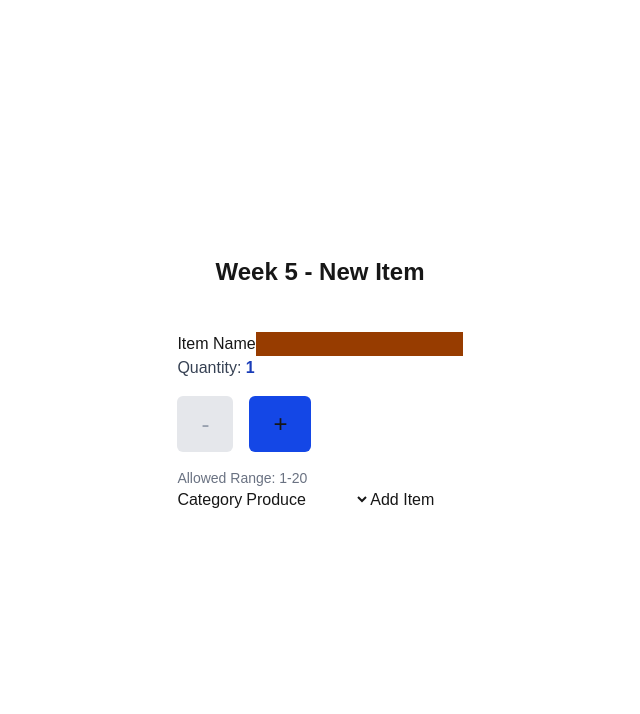
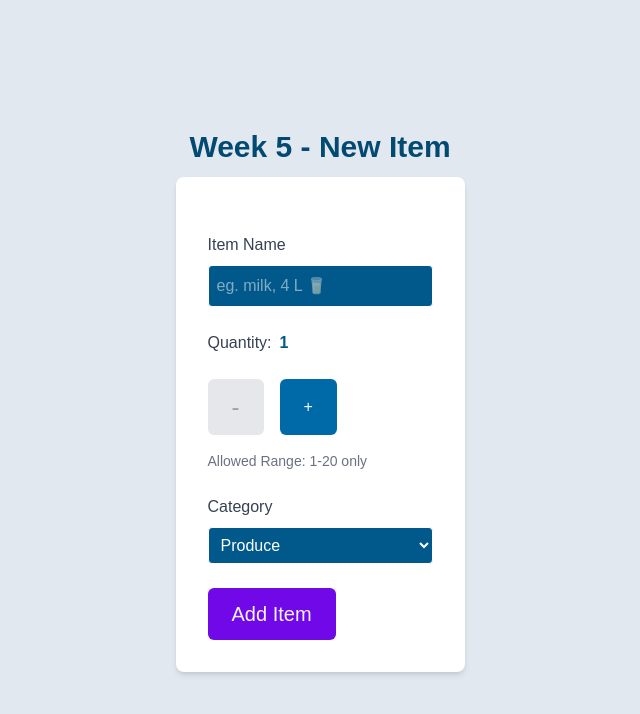
Before and after one commit to louielynmata/cprg306-assignments, a Next.js app: page /week-5 in a window 1280 px wide. Shown: the top 714 px of the page, without its empty margins (320-960 px from the left). Built offline with nearby package versions, Linux system fonts and the light colour scheme.

Commit message:
Updated styling for week5\new-item.js, week5\page.js, global.css, styles.js, and simplified week3/item.js

```diff
--- a/app/globals.css
+++ b/app/globals.css
@@ -14,8 +14,8 @@
 
 @media (prefers-color-scheme: dark) {
   :root {
-    --background: #0a0a0a;
-    --foreground: #ededed;
+    --background: #151415;
+    --foreground: #dcdfe1;
   }
 }
 
--- a/app/styles.js
+++ b/app/styles.js
@@ -4,18 +4,25 @@
 export const linkStyling =
   "text-blue-300 font-semibold hover:underline hover:text-pink-200 p-2 inline-flex";
 
-export const h1Styling = "text-2xl font-bold mb-3";
+export const h1Styling = "text-3xl font-bold mb-3";
 
 // Container Styling
 export const pageContainer =
-  "flex min-h-screen flex-col items-center justify-center p-24 w-3xl";
+  "flex w-full min-h-screen flex-col items-center justify-center p-24 w-3xl bg-slate-200 text-gray-700 dark:bg-gray-900 dark:text-gray-200 transition-colors transition-duration-500";
 
 export const pageContainerMed =
-  "flex min-h-screen flex-col items-center justify-center p-24 w-xl dark:text-gray-700";
+  "flex min-h-screen flex-col items-center justify-center p-24 w-xl text-gray-700 bg-slate-200 dark:bg-gray-900 dark:text-gray-200 transition-colors transition-duration-500";
 
 export const navContainer = "flex-auto flex-col gap-2 mt-5";
 
-export const whiteContainer = "bg-white p-8 rounded-lg";
+export const whiteContainer = "bg-white p-8 rounded-lg box-border shadow-md";
 
-export const Button =
-  "py-3 px-6 text-2xl rounded-md transition-colors transition-duration-500";
+export const buttonStyling =
+  "py-3 px-6 rounded-md transition-all duration-200 hover:translate-y-1 box-shadow: var(--shadow-sm)";
+
+export const labelText = "block font-medium text-gray-700 my-2 pr-2";
+
+export const inputStyling =
+  "rounded border bg-sky-800 text-white focus:ring-2 focus:ring-blue-500 p-2";
+
+export const formField = "my-4 flex flex-col";
--- a/app/week-3/item.js
+++ b/app/week-3/item.js
@@ -1,16 +1,4 @@
 import PropTypes from "prop-types";
-
-/**
- * Function to make variable into Pascal Case.
- * @param {*} str - Any string data type
- * @returns Pascal Case of string First letter uppercase.
- */
-function toPascalCase(str) {
-  return str
-    .split(" ")
-    .map((word) => word.charAt(0).toUpperCase() + word.slice(1).toLowerCase())
-    .join(" ");
-}
 
 /**
  * Item component displays an item's name, quantity, and category.
@@ -31,7 +19,7 @@ export default function Item({
     <li className={itemListStyle}>
       <p>{name}</p>
       <p>Quantity: {quantity}</p>
-      <p>Category: {toPascalCase(category)}</p>
+      <p className="capitalize">Category: {category}</p>
     </li>
   );
 }
--- a/app/week-5/new-item.js
+++ b/app/week-5/new-item.js
@@ -1,8 +1,22 @@
 "use client";
 import { useState } from "react";
-import { whiteContainer, Button } from "../styles";
+import {
+  whiteContainer,
+  buttonStyling,
+  labelText,
+  inputStyling,
+  formField,
+} from "../styles";
 
+/**
+ * NewItem component for adding a new item.
+ * @param {*} param0  Props containing onDataSend function to send data to parent.
+ * @returns {JSX.Element} Rendered NewItem component with form.
+ */
 export default function NewItem({ onDataSend }) {
+  // Constants
+  const PLACEHOLDER_TEXT = "eg. milk, 4 L 🥛";
+
   // Use States
   const [name, setName] = useState("");
   const [quantity, setQuantity] = useState(1);
@@ -47,31 +61,38 @@ export default function NewItem({ onDataSend }) {
 
   // Returned and rendered JSX
   return (
-    <section className={whiteContainer}>
+    <section className={`${whiteContainer} text-slate-600`}>
       <form onSubmit={handleSubmit}>
         {/* Name Field */}
-        <label htmlFor="item-name">Item Name</label>
+        <div className={formField}>
+          <label className={labelText} htmlFor="item-name">
+            Item Name
+          </label>
           <input
             type="text"
             id="name"
             name="name"
             value={name}
-          className="bg-amber-800"
+            placeholder={PLACEHOLDER_TEXT}
+            className={inputStyling}
             onChange={(event) => setName(event.target.value)}
             required
           />
+        </div>
 
         {/* Quantity Field */}
-        <article>
-          <label htmlFor="item-quantity" className="text-gray-700">
+        <div className={formField}>
+          <div className="flex items-center">
+            <label className={labelText} htmlFor="item-quantity">
               Quantity:{" "}
             </label>
-          <span className="font-bold text-blue-800">{quantity}</span>
+            <span className="font-bold text-sky-800">{quantity}</span>
+          </div>
           <div className="my-4 flex w-full flex-row justify-items-start gap-4">
             <button
               type="button"
               onClick={decrement}
-              className={`${Button} bg-blue-300 text-gray-900 hover:bg-blue-400 disabled:bg-gray-200 disabled:text-gray-400`}
+              className={`${buttonStyling} dark: bg-sky-300 text-2xl text-gray-900 hover:bg-sky-400 disabled:bg-gray-200 disabled:text-gray-400`}
               disabled={quantity <= 1}
             >
               -
@@ -79,37 +100,46 @@ export default function NewItem({ onDataSend }) {
             <button
               type="button"
               onClick={increment}
-              className={`${Button} bg-blue-700 hover:bg-blue-500 disabled:bg-blue-200 disabled:text-blue-400`}
+              className={`${buttonStyling} bg-sky-700 text-sky-50 hover:bg-sky-500 disabled:bg-blue-200 disabled:text-blue-400`}
               disabled={quantity >= 20}
             >
               +
             </button>
           </div>
-          <p className="text-sm text-gray-500">Allowed Range: 1-20</p>
-        </article>
+          <p className="text-sm text-gray-500">Allowed Range: 1-20 only</p>
+        </div>
 
         {/* Category Field */}
-        <label htmlFor="category">Category</label>
+        <div className={formField}>
+          <label htmlFor="category" className={labelText}>
+            Category
+          </label>
           <select
             id="category"
             name="category"
             value={category}
             onChange={(event) => setCategory(event.target.value)}
+            className={inputStyling}
           >
-          <option value="produce">Produce</option>
-          <option value="dairy">Dairy</option>
-          <option value="bakery">Bakery</option>
-          <option value="meat">Meat</option>
-          <option value="frozen foods">Frozen Foods</option>
-          <option value="canned goods">Canned Goods</option>
-          <option value="dry goods">Dry Goods</option>
-          <option value="beverages">Beverages</option>
-          <option value="snacks">Snacks</option>
-          <option value="household">Household</option>
-          <option value="other">Other</option>
+            <option value="Produce">Produce</option>
+            <option value="Dairy">Dairy</option>
+            <option value="Bakery">Bakery</option>
+            <option value="Meat">Meat</option>
+            <option value="Frozen Foods">Frozen Foods</option>
+            <option value="Canned Goods">Canned Goods</option>
+            <option value="Dry Goods">Dry Goods</option>
+            <option value="Beverages">Beverages</option>
+            <option value="Snacks">Snacks</option>
+            <option value="Household">Household</option>
+            <option value="Other">Other</option>
           </select>
+        </div>
 
-        <input type="submit" className="button" value="Add Item" />
+        <input
+          type="submit"
+          className={`${buttonStyling} mt-2 cursor-pointer bg-violet-700 text-xl text-violet-50 hover:bg-violet-500`}
+          value="Add Item"
+        />
       </form>
     </section>
   );
--- a/app/week-5/page.js
+++ b/app/week-5/page.js
@@ -1,11 +1,11 @@
 /*
 Louielyn Mata - CRPG 306-B WEBDEV2
-Assignment Week 4
+Assignment Week 5
 */
 "use client";
 import { React, useState } from "react";
 import NewItem from "./new-item";
-import { pageContainerMed, h1Styling } from "../styles";
+import { pageContainer, pageContainerMed, h1Styling } from "../styles";
 
 export default function Page() {
   // State to hold data from child component
@@ -15,9 +15,11 @@ export default function Page() {
   }
 
   return (
-    <main className={pageContainerMed}>
+    <main className={pageContainer}>
       <header>
-        <h1 className={`${h1Styling} w-full`}>Week 5 - New Item</h1>
+        <h1 className={`${h1Styling} w-full text-sky-900 dark:text-sky-200`}>
+          Week 5 - New Item
+        </h1>
       </header>
       <NewItem onDataSend={handleChildData} />
     </main>
```
Lines whose indentation alone changed are shown as unchanged.
